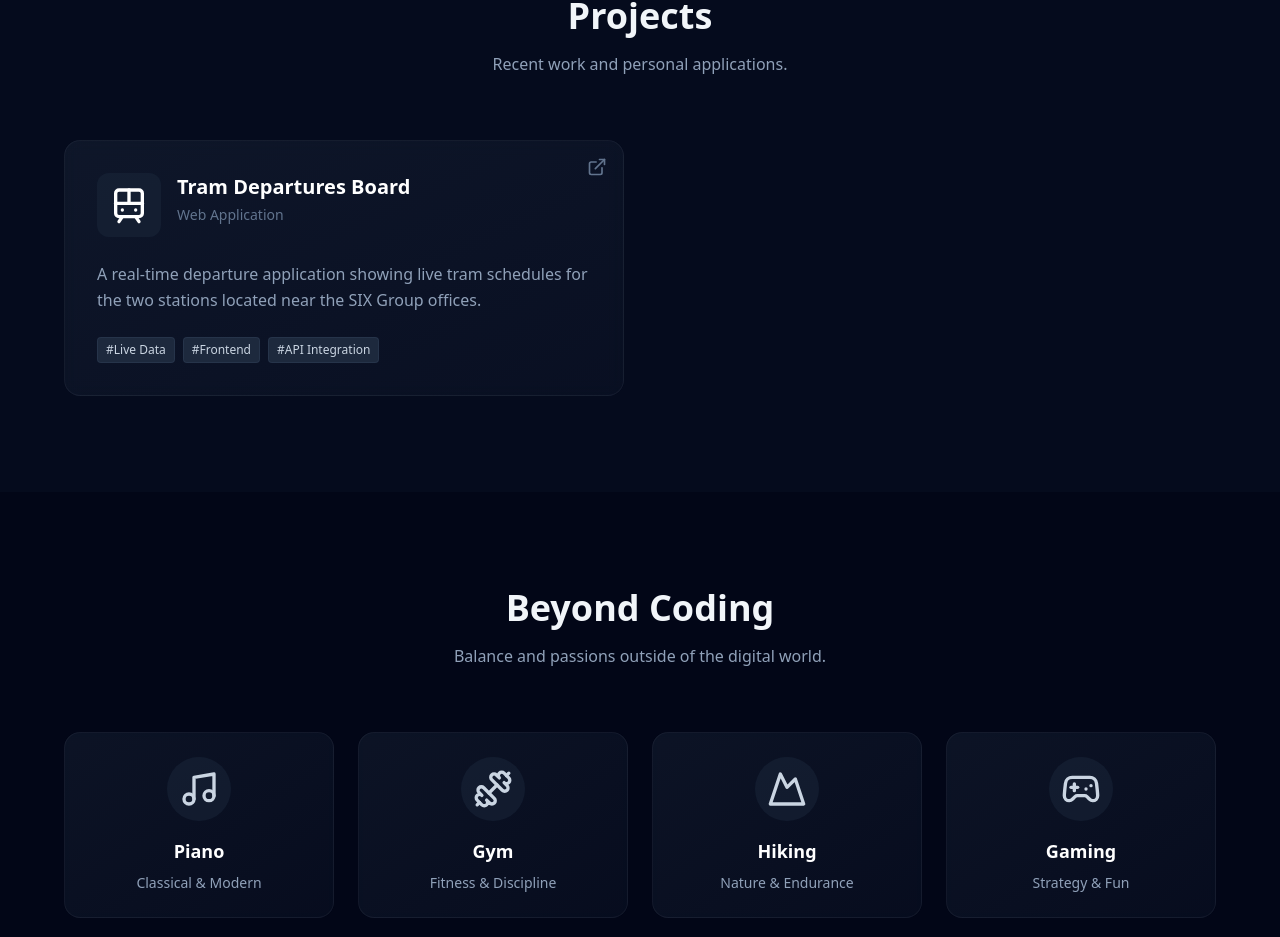
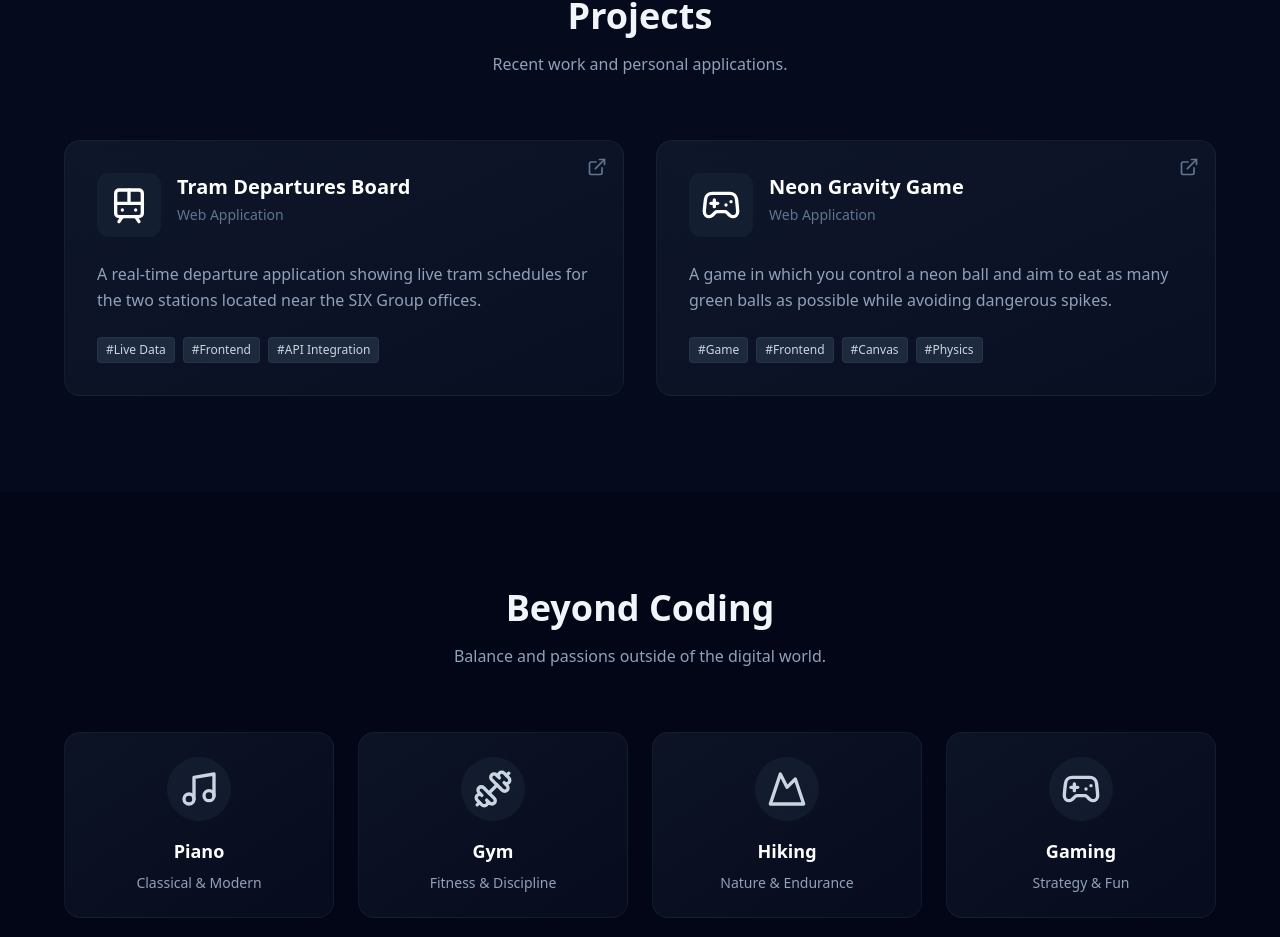
Before and after one commit to DaviMeyer/portfolio, a Next.js app: page / in a window 1280 px wide. Shown: the part 2526-3463 px from the top of the page. Built offline with nearby package versions, Linux system fonts and the light colour scheme.

Commit message:
added link to my game

```diff
--- a/src/components/Projects.tsx
+++ b/src/components/Projects.tsx
@@ -4,6 +4,7 @@ import React from 'react';
 import { motion } from 'framer-motion';
 import { ExternalLink, Train } from 'lucide-react';
 import { useTheme } from '@/context/ThemeContext';
+import { Gamepad2 } from 'lucide-react';
 
 interface ProjectItem {
     id: number;
@@ -22,6 +23,14 @@ const projectsData: ProjectItem[] = [
         description: 'A real-time departure application showing live tram schedules for the two stations located near the SIX Group offices.',
         icon: <Train className="w-10 h-10" />,
         tags: ['Live Data', 'Frontend', 'API Integration']
+    },
+    {
+        id: 2,
+        title: 'Neon Gravity Game',
+        link: 'https://neon-gravity.davimeyer.dev',
+        description: 'A game in which you control a neon ball and aim to eat as many green balls as possible while avoiding dangerous spikes.',
+        icon: <Gamepad2 className="w-10 h-10" />,
+        tags: ['Game', 'Frontend', 'Canvas', 'Physics']
     }
 ];
 
```
